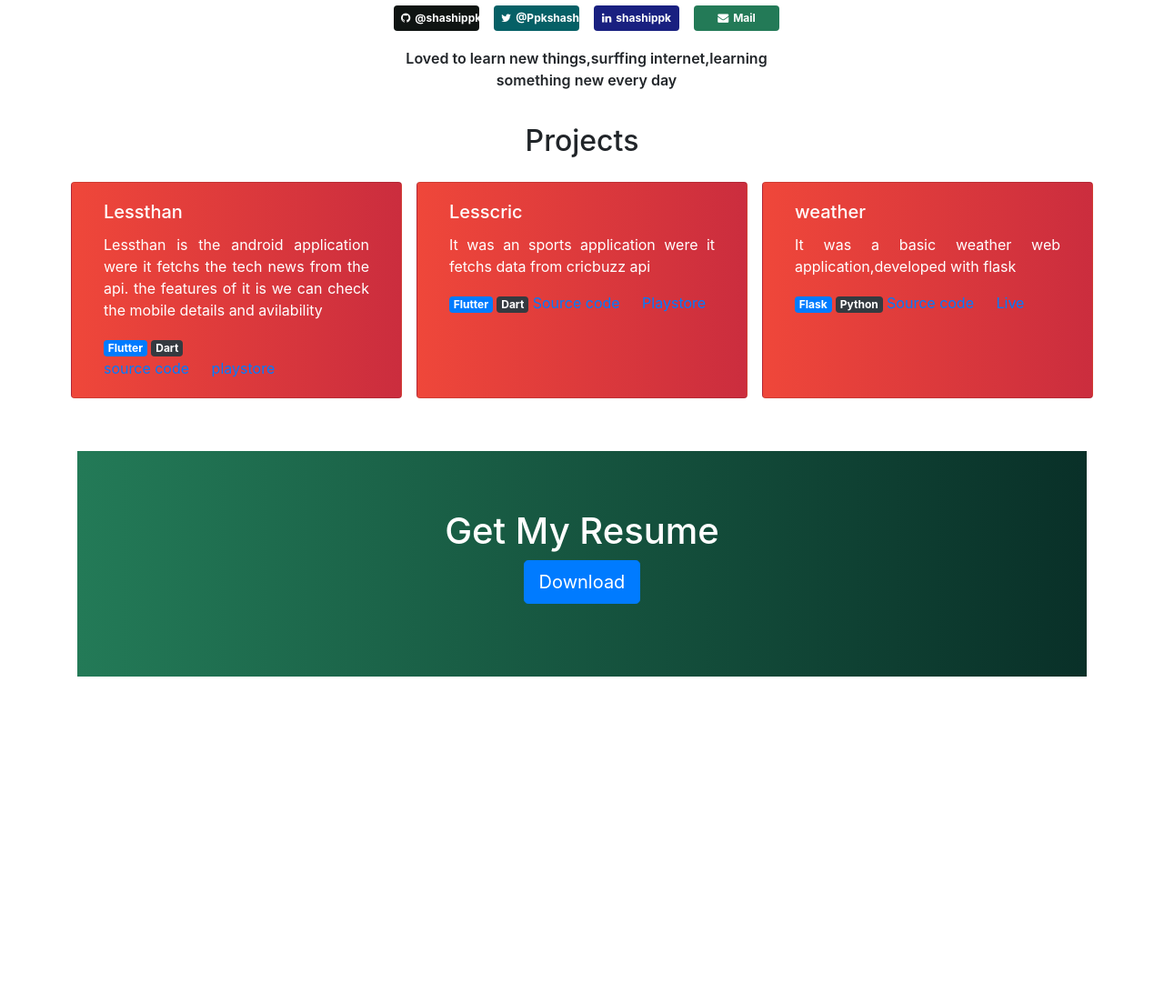
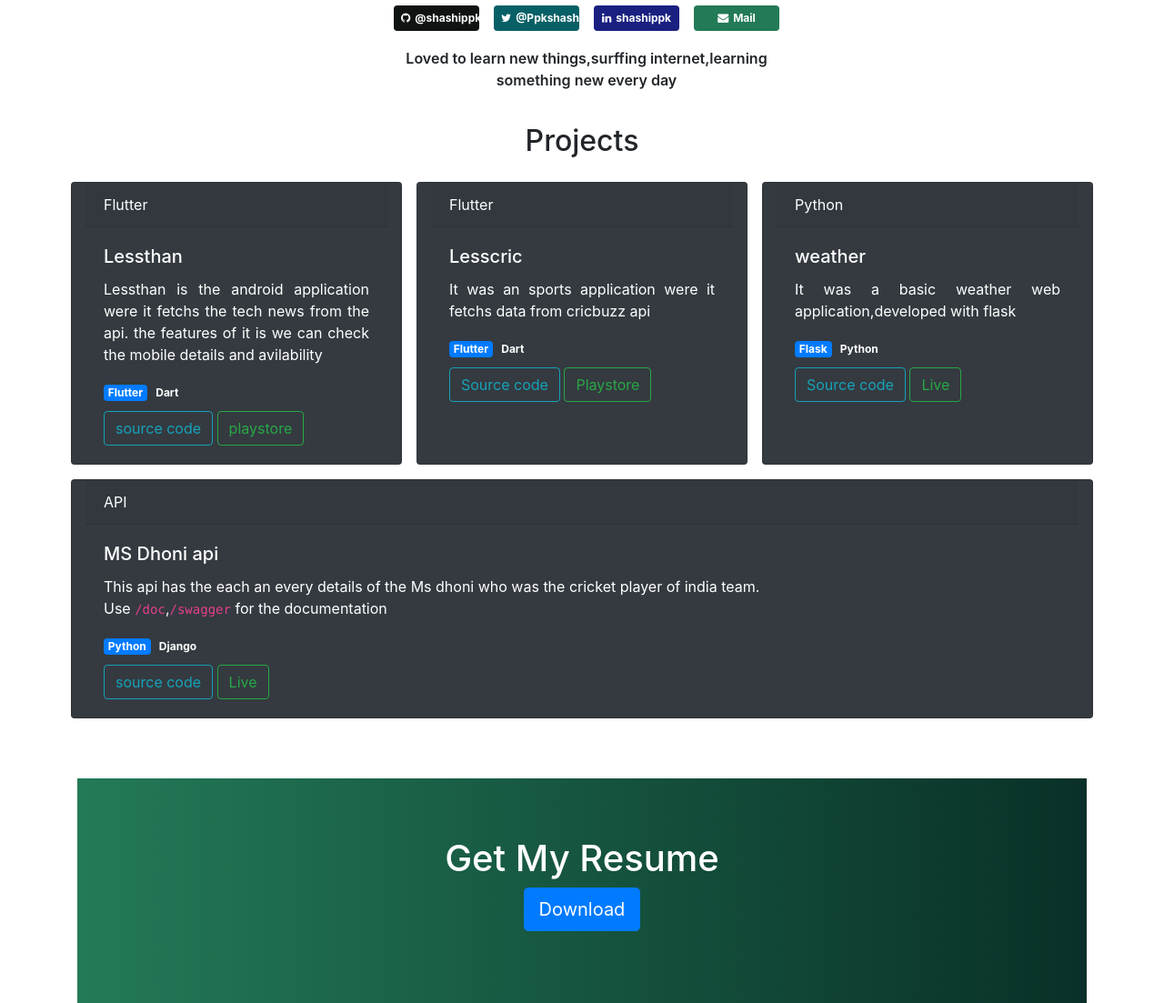
Before and after one commit to shashi2602/msdapi, a Django app: page / in a window 1280 px wide. Shown: the part 296-1399 px from the top of the page at 91% size. Before the commit the page ends 1040 px from the top, so only its background shows below. Run offline with Django 3.2, Linux system fonts and the light colour scheme; some libraries are stand-ins or nearby versions.

Commit message:
added the new project to my profile

```diff
--- a/base/templates/base/home.html
+++ b/base/templates/base/home.html
@@ -61,18 +61,21 @@
     max-width: 23rem;
   }
 }
-.card{
-  background: #cb2d3e;  /* fallback for old browsers */
-background: -webkit-linear-gradient(to right, #ef473a, #cb2d3e);  /* Chrome 10-25, Safari 5.1-6 */
-background: linear-gradient(to right, #ef473a, #cb2d3e); /* W3C, IE 10+/ Edge, Firefox 16+, Chrome 26+, Opera 12+, Safari 7+ */
+/* .card{
+  background: #cb2d3e;
+background: -webkit-linear-gradient(to right, #ef473a, #cb2d3e);
+background: linear-gradient(to right, #ef473a, #cb2d3e);
 
 
-}
+} */
 .resume{
   background: #093028;  /* fallback for old browsers */
 background: -webkit-linear-gradient(to right, #237A57, #093028);  /* Chrome 10-25, Safari 5.1-6 */
 background: linear-gradient(to right, #237A57, #093028); /* W3C, IE 10+/ Edge, Firefox 16+, Chrome 26+, Opera 12+, Safari 7+ */
 
+}
+.cardbottom{
+    padding-top: 10px;
 }
   </style>
 </head>
@@ -107,45 +110,79 @@ background: linear-gradient(to right, #237A57, #093028); /* W3C, IE 10+/ Edge, F
     <div class="row">
 
 
-            <div class="card col-sm m-2" style="width: 35rem;background-color: darkcyan; color: white;">
+            <div class="card col-sm m-2 text-white bg-dark" style="width: 35rem;">
+                <div class="card-header text-left">
+                    Flutter
+                </div>
                 <div class="card-body">
                   <h5 class="card-title">Lessthan</h5>
                   <p class="card-text text-justify">Lessthan is the android application were it fetchs the tech news from the api. the features of it is we can check the mobile details and avilability</p>
                   <span class="badge badge-primary">Flutter</span>
                     <span class="badge badge-dark">Dart</span><br>
-                    <a href="https://github.com/shashi2602/lessthan" class="card-link">source code</a>
-                    <a href="https://play.google.com/store/apps/details?id=com.bromaa.lessthan" class="card-link">playstore</a>
+                    <div class="cardbottom">
+                    <a href="https://github.com/shashi2602/lessthan" class="btn btn-outline-info">source code</a>
+                    <a href="https://play.google.com/store/apps/details?id=com.bromaa.lessthan" target="_blank" class="btn btn-outline-success">playstore</a>
+                    </div>
                 </div>
               </div>
 
 
-              <div class="card col-sm m-2" style="width: 35rem;background-color: firebrick;color: white;">
+              <div class="card col-sm m-2 text-white bg-dark" style="width: 35rem;">
+                <div class="card-header text-left">
+                    Flutter
+                </div>
                 <div class="card-body">
+
                   <h5 class="card-title">Lesscric</h5>
                   <p class="card-text text-justify">It was an sports application were it fetchs data from cricbuzz api</p>
                   <span class="badge badge-primary">Flutter</span>
                     <span class="badge badge-dark">Dart</span>
-                    <a href="https://github.com/shashi2602/lesscric" class="card-link">Source code</a>
-                    <a href="https://play.google.com/store/apps/details?id=com.bromaa.lesscrick" class="card-link">Playstore</a>
+                    <div class="cardbottom">
+                    <a href="https://github.com/shashi2602/lesscric" class="btn btn-outline-info">Source code</a>
+                    <a href="https://play.google.com/store/apps/details?id=com.bromaa.lesscrick" target="_blank" class="btn btn-outline-success">Playstore</a>
+                     </div>
                 </div>
               </div>
 
 
 
-              <div class="card col-sm m-2" style="width: 35rem;background-color: tomato;color: white;">
+              <div class="card col-sm m-2 text-white bg-dark" style="width: 35rem;">
+                <div class="card-header text-left">
+                    Python
+                </div>
                 <div class="card-body">
                   <h5 class="card-title">weather</h5>
                   <p class="card-text text-justify">It was a basic weather web application,developed with flask</p>
                   <span class="badge badge-primary">Flask</span>
                     <span class="badge badge-dark">Python</span>
-                    <a href="https://github.com/shashi2602/weather" class="card-link">Source code</a>
-                    <a href="https://ppkweather.herokuapp.com/" class="card-link">Live</a>
-
+                    <div class="cardbottom">
+                    <a href="https://github.com/shashi2602/weather" class="btn btn-outline-info">Source code</a>
+                    <a href="https://ppkweather.herokuapp.com/" target="_blank" class="btn btn-outline-success">Live</a>
+                    </div>
                 </div>
               </div>
 
     </div>
-
+    <div class="row">
+        <div class="card col-sm m-2 mb-3 text-white bg-dark" style="width: 35rem;">
+            <div class="card-header text-left">
+                API
+            </div>
+            <div class="card-body">
+              <h5 class="card-title">MS Dhoni api</h5>
+              <p class="card-text text-justify">This api has the each an every details of the Ms dhoni who was the cricket player of india team.
+                <br>  Use <code>/doc</code>,<code>/swagger</code> for the documentation
+              </p>
+                <span class="badge badge-primary">Python</span>
+                <span class="badge badge-dark">Django</span>
+                <br>
+                <div class="cardbottom">
+                    <a href="" class="btn btn-outline-info" disabled>source code</a>
+                    <a href="https://msdapi.herokuapp.com/api/v1/"target="_blank" class="btn btn-outline-success">Live</a>
+                </div>
+            </div>
+          </div>
+    </div>
     <div class="jumbotron text-center jumbotron-fluid resume" style="margin-top: 50px;">
       <div class="container"></div>
         <h1 style="color: white;">Get My Resume</h1>
```
